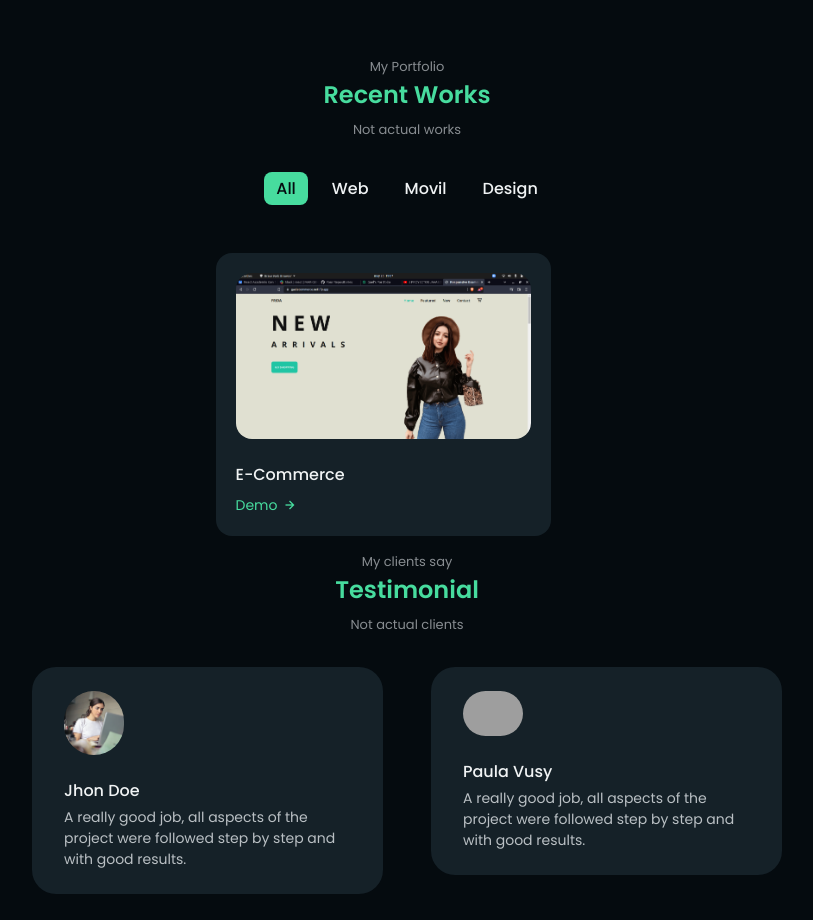
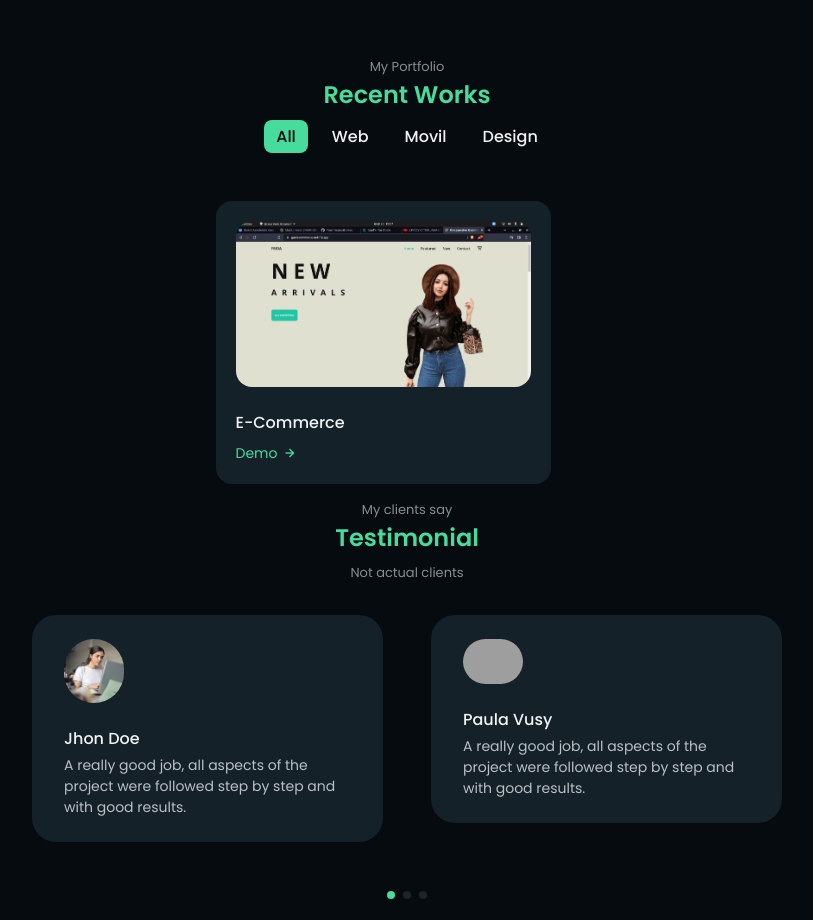
Before and after one commit to gaelbrick/portfolio, a plain HTML site: page index.html in a window 1280 px wide. Shown: the part 1980-2900 px from the top of the page, without its empty margins (233-1046 px from the left). Drawn offline with nearby package versions, Linux system fonts and the light colour scheme; grey boxes are pictures that could not be loaded.

Commit message:
work section correction

```diff
--- a/index.html
+++ b/index.html
@@ -485,7 +485,7 @@
         <section class="work section" id="work">
             <span class="section_subtitle">My Portfolio</span>
             <h2 class="section_title">Recent Works</h2>
-            <span class="section_subtitle not">Not actual works</span>
+            <!-- <span class="section_subtitle not">Not actual works</span> -->
 
             <div class="work_filters">
                 <span class="work_item active-work" data-filter="all">All</span>
```
